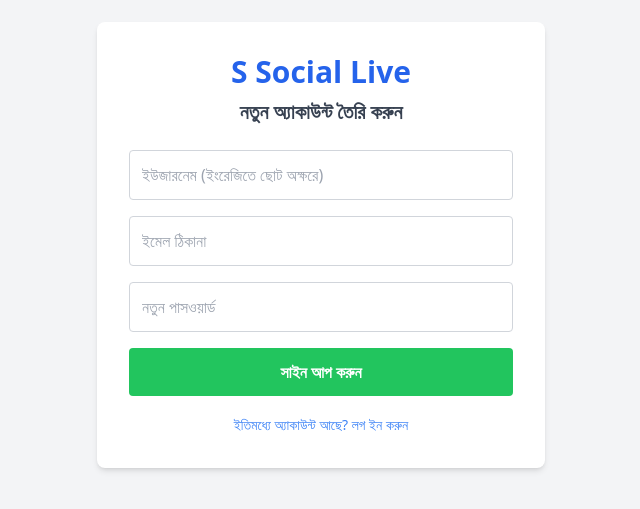
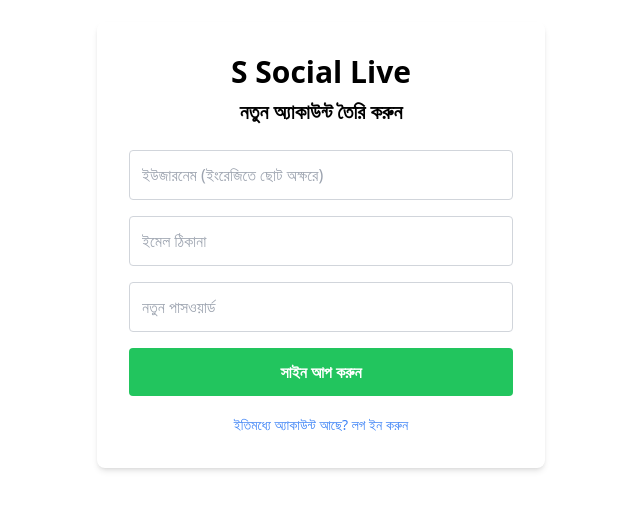
Before and after one commit to AYANOKOZI-MRK/S-SocialLite, a plain HTML site: page register.html in a window 1280 px wide. Shown: the part 155-664 px from the top of the page, without its empty margins (319-959 px from the left). Drawn offline with nearby package versions, Linux system fonts and the light colour scheme.

Commit message:
Changed background color

```diff
--- a/register.html
+++ b/register.html
@@ -6,10 +6,10 @@
     <title>S Social Live - Register</title>
     <script src="https://cdn.tailwindcss.com"></script>
 </head>
-<body class="bg-gray-100 flex items-center justify-center min-h-screen">
-    <div class="bg-white p-8 rounded-lg shadow-md w-full max-w-md mx-4">
-        <h2 class="text-3xl font-bold text-blue-600 text-center mb-2">S Social Live</h2>
-        <h3 class="text-xl font-semibold text-gray-700 text-center mb-6">নতুন অ্যাকাউন্ট তৈরি করুন</h3>
+<body class="bg-purple-150 flex items-center justify-center min-h-screen">
+    <div class="bg-pink p-8 rounded-lg shadow-md w-full max-w-md mx-4">
+        <h2 class="text-3xl font-bold text-yellow-350 text-center mb-2">S Social Live</h2>
+        <h3 class="text-xl font-semibold text-black-700 text-center mb-6">নতুন অ্যাকাউন্ট তৈরি করুন</h3>
 
         <form id="registerForm" class="space-y-4">
             <input type="text" id="username" placeholder="ইউজারনেম (ইংরেজিতে ছোট অক্ষরে)" class="w-full p-3 border border-gray-300 rounded" required>
```
Also changed, not shown: index.html (+4 -4 lines).
